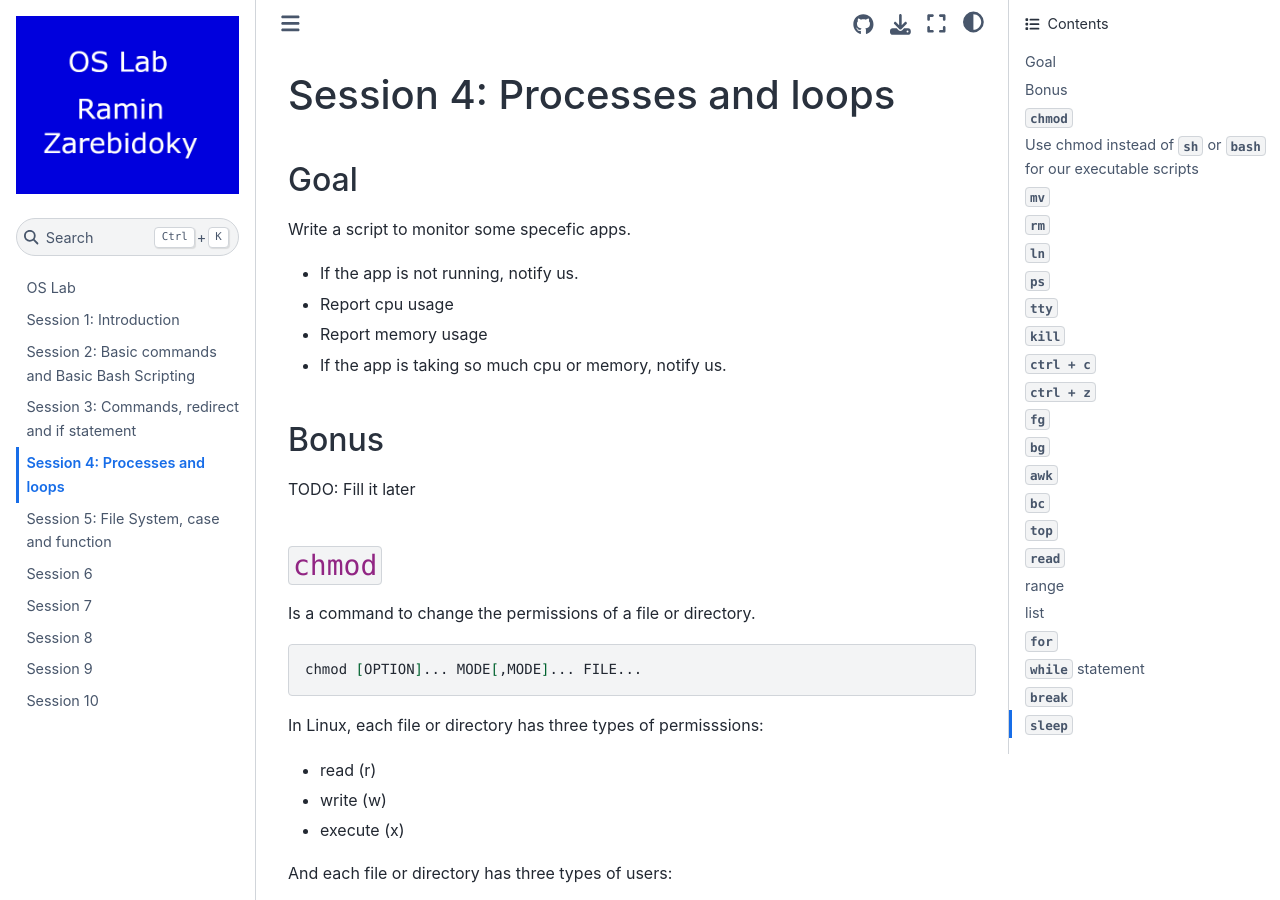
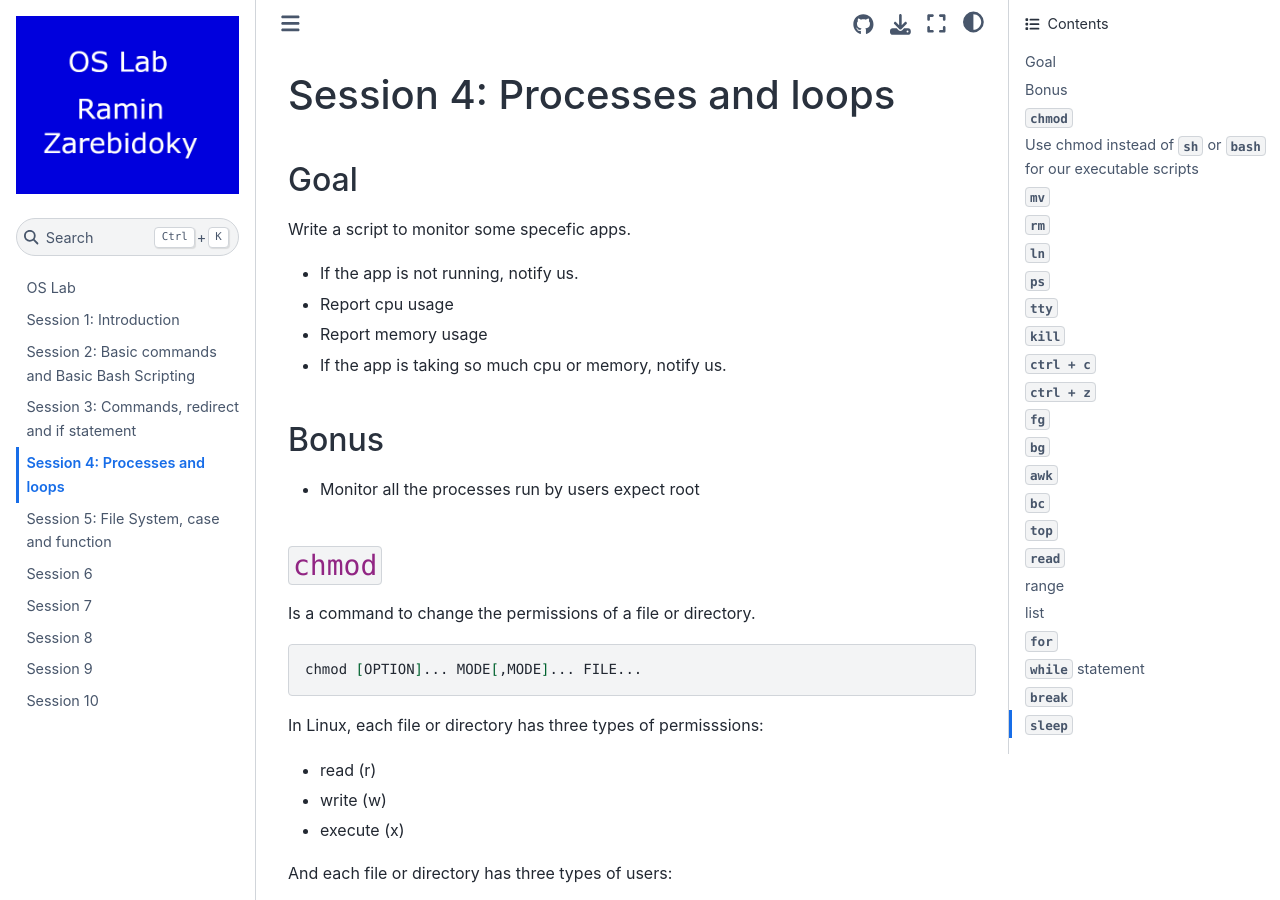
Before and after one commit to LiterallyTheOne/os_lab, a Jupyter Book: the page built from docs/session_4.md, in a window 1280 px wide and 900 px high. Built offline with Jupyter Book 1.0.4 settings and Sphinx 7.4.7 and the Sphinx Book theme 1.1.4, drawn with Linux system fonts in a browser that asks for light colours.

Commit message:
Add bonus point for session_4

```diff
--- a/docs/session_4.md
+++ b/docs/session_4.md
@@ -11,7 +11,7 @@ Write a script to monitor some specefic apps.
 
 ## Bonus
 
-TODO: Fill it later
+* Monitor all the processes run by users expect root
 
 ## `chmod`
 
```
